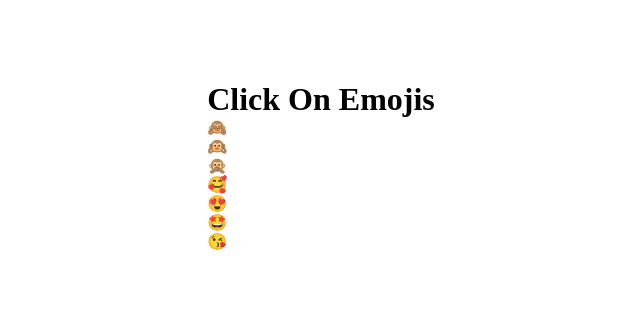
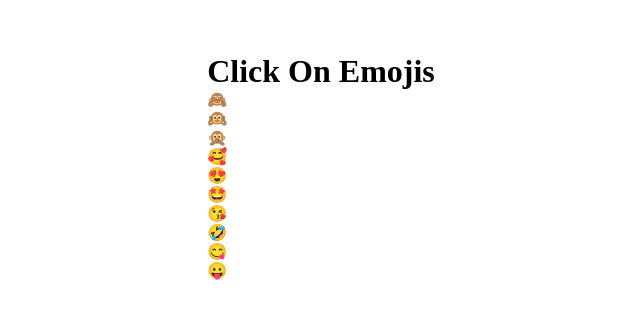
Before and after one commit to Ishazaka/changing-emojis, a plain HTML site: page index.html in a window 1280 px wide. Shown: the part 234-552 px from the top of the page, without its empty margins (319-959 px from the left). Drawn offline with Linux system fonts and the light colour scheme.

Commit message:
Update index.html

```diff
--- a/index.html
+++ b/index.html
@@ -18,3 +18,6 @@
  <div class="emoji hearteyes "> 😍</div>
   <div class="emoji stareyes "> 🤩</div>
   <div class="emoji kiss "> 😘</div>
+    <div class="emoji laugh "> 🤣</div>
+<div class="emoji tasty "> 😋</div>
+<div class="emoji tongue "> 😛</div>
```
